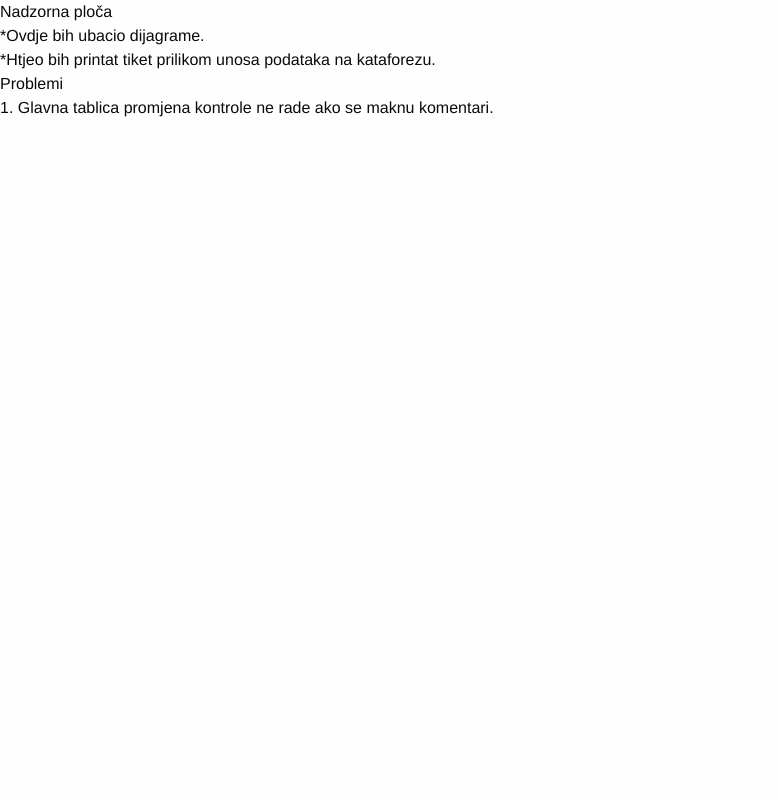
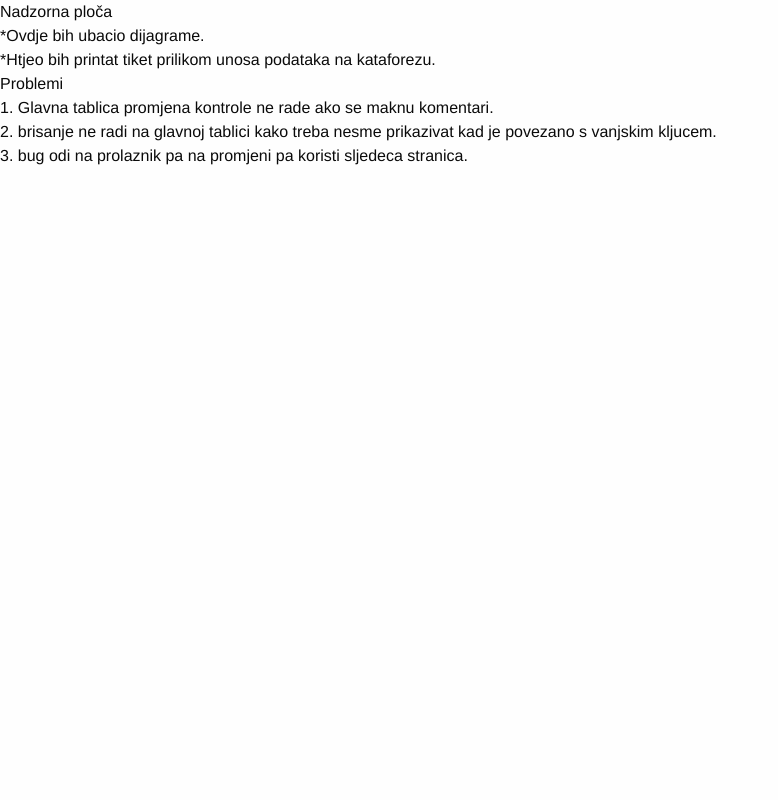
Before and after one commit to iivansic/zavrsnirad, a PHP site: template view/privatno/nadzornaploca.phtml in a window 1280 px wide. Shown: the whole page, without its empty margins (0-778 px from the left). Run offline with PHP 8.4, Linux system fonts and the light colour scheme; the template is opened without the code that fills it, so the values that code supplies are empty; some libraries are stand-ins or nearby versions.

Commit message:
update nadzorne ploce

```diff
--- a/view/privatno/nadzornaploca.phtml
+++ b/view/privatno/nadzornaploca.phtml
@@ -8,3 +8,7 @@ Problemi
 <br>
 1. Glavna tablica promjena kontrole ne rade ako se maknu komentari.
 <br>
+2. brisanje ne radi na glavnoj tablici kako treba nesme prikazivat kad je povezano s vanjskim kljucem.
+<br>
+3. bug odi na prolaznik pa na promjeni pa koristi sljedeca stranica.
+<br>
```
